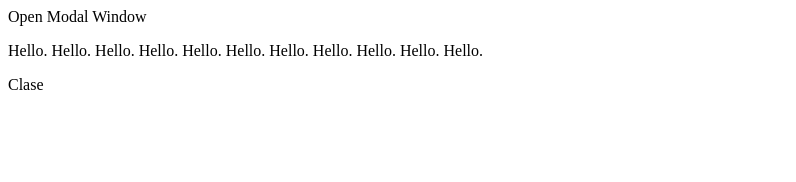
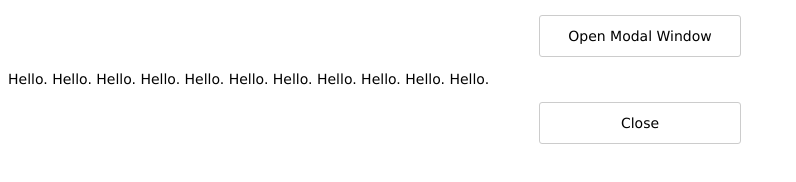
Before and after one commit to githubyosshi/modal-window, a plain HTML site: page index.html in a window 1280 px wide. Shown: the whole page, without its empty margins (0-796 px from the left). Drawn offline with Linux system fonts and the light colour scheme.

Commit message:
Styling the button commit

```diff
--- /dev/null
+++ b/css/styles.css
@@ -0,0 +1,16 @@
+@charset "utf-8";
+
+body {
+  font-size: 14px;
+  font-family: Verdana, sans-serif;
+}
+
+#open, #close {
+  cursor: pointer;
+  width: 200px;
+  border: 1px solid #ccc;
+  border-radius: 3px;
+  text-align: center;
+  line-height: 40px;
+  margin: 15px auto 0;
+}
--- a/index.html
+++ b/index.html
@@ -3,6 +3,7 @@
 <head>
   <meta charset="utf-8">
   <title>Modal Window</title>
+  <link rel="stylesheet" href="css/styles.css">
 </head>
 <body>
   <div id="open">
@@ -11,8 +12,8 @@
   <dic id="mask"></dic>
   <div id="modal">
     <p>Hello. Hello. Hello. Hello. Hello. Hello. Hello. Hello. Hello. Hello. Hello.</p>
-    <div class="close">
-      Clase
+    <div id="close">
+      Close
     </div>
   </div>
 </body>
```
